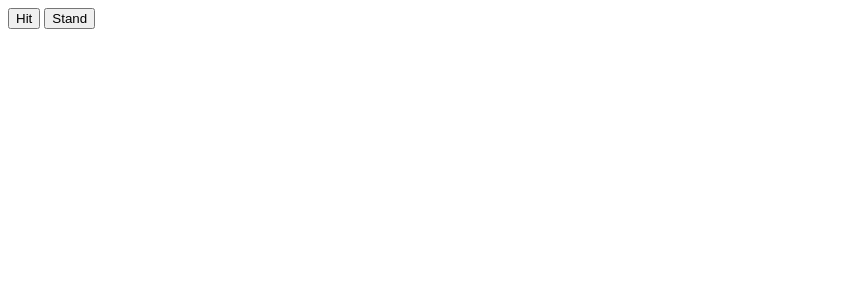
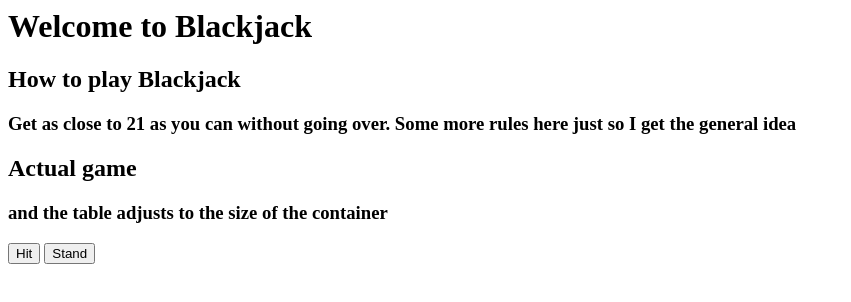
Before and after one commit to harrydcole2/blackjack-game, a plain HTML site: page Blackjack.html in a window 1280 px wide. Shown: the whole page, without its empty margins (0-851 px from the left). Drawn offline with Linux system fonts and the light colour scheme.

Commit message:
Blackjack 2.0

```diff
--- a/Blackjack.html
+++ b/Blackjack.html
@@ -1,3 +1,16 @@
+<body>
+  <header>
+    <h1>Welcome to Blackjack</h1>
+  </header>
+  <main>
+    <section>
+      <h2>How to play Blackjack
+        <h3>Get as close to 21 as you can without going over. Some more rules here just so I get the general idea</h3>
+      </h2>
+    </section>
+    <section>
+      <h2>Actual game</h2>
+      <h3>and the table adjusts to the size of the container</h3>
       <div class="table">
         <div class="dealer-hand">
           <div class="card"> </div>
@@ -7,6 +20,8 @@
           <div class="card"> </div>
           <div class="card"> </div>
         </div>
+      </div>
       <button class="hit-button">Hit</button>
       <button class="stand-button">Stand</button>
-</div>
+    </section>
+</body>
```
Lines whose indentation alone changed are shown as unchanged.
